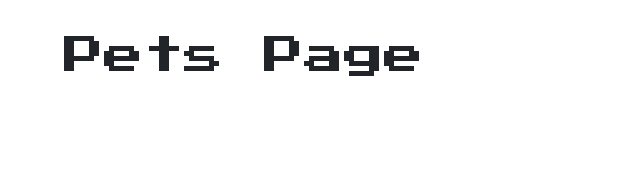
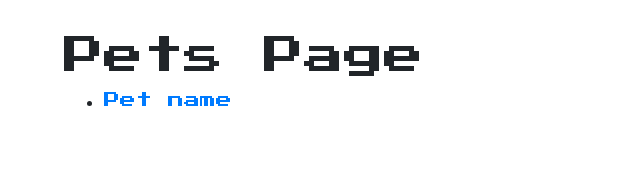
Before and after one commit to seraphina-b/virtual-pets, a React (Create React App) app in the folder react/: page /pets in a window 1280 px wide. Shown: the top 178 px of the page, without its empty margins (0-640 px from the left). Built offline with nearby package versions, Linux system fonts and the light colour scheme.

Commit message:
working on Pets page navigation. not at a good stopping point but i'm hungry

```diff
--- a/react/src/views/Pets.js
+++ b/react/src/views/Pets.js
@@ -1,6 +1,14 @@
 //Pets (plural) frontend page
 //not to be confused with Pet (singluar)
 import React from 'react';
+import {
+    BrowserRouter as Router,
+    Switch,
+    Route,
+    Link,
+    useRouteMatch,
+    useParams
+} from "react-router-dom";
 
 class Pets extends React.Component {
     constructor(props) {
@@ -9,10 +17,27 @@ class Pets extends React.Component {
     }
 
     //nicole note: sort of nervous because the number of put pages will increase with use creation
+    //may need a map function to map through like in sheba's project
+    //it doesn't know which id we're talking about yet, shows up too literally
     render() {
         return (
             <div>
                 <h1>Pets Page</h1>
+                <Router>
+                    <div>
+                        <ul>
+                            <li>
+                                <Link to="/pet/:id">Pet name</Link>
+                            </li>
+
+                        </ul>
+
+                        <Switch>
+
+
+                        </Switch>
+                    </div>
+                </Router>
 
             </div>
         )
```
